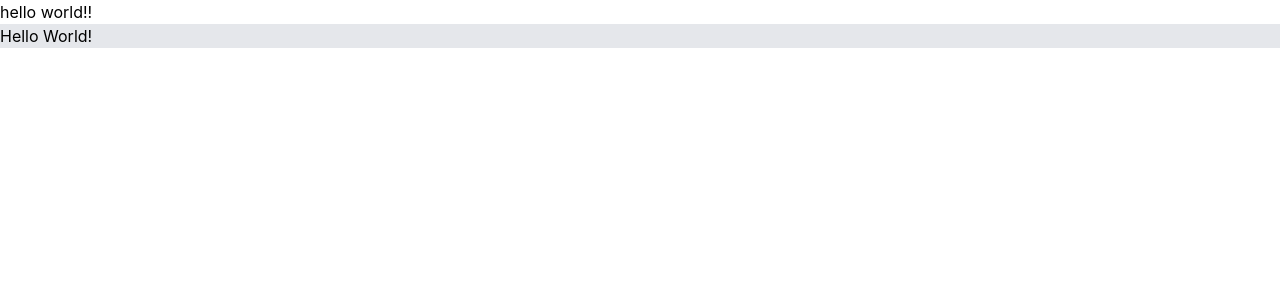
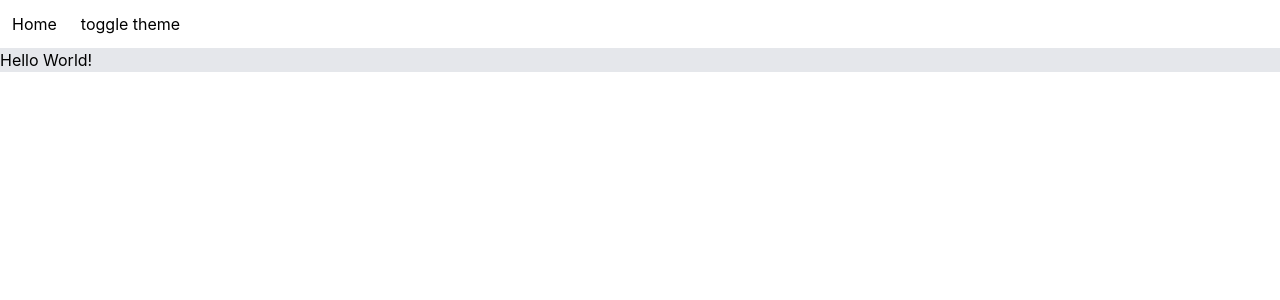
Before and after one commit to rangeeeer/gozarche, a Next.js app: page / in a window 1280 px wide. Shown: the top 300 px of the page. Built offline with nearby package versions, Linux system fonts and the light colour scheme.

Commit message:
making dark mode configuration

```diff
--- a/components/navs/MainNav.jsx
+++ b/components/navs/MainNav.jsx
@@ -1,7 +1,16 @@
+import Link from "next/link"
+import { useState, useEffect } from 'react'
+import { useTheme } from 'next-themes'
 export default function nav() {
+
+  const { theme, setTheme } = useTheme()
+  console.log(theme)
+  const [mounted, setMounted] = useState(false)
+  useEffect(() => setMounted(true), [])
   return (
-    <h1>
-      hello world!!
-    </h1>
+    <header>
+      <Link href="/" ><a className="p-3">Home</a></Link>
+      <button onClick={() => setTheme(theme === "light" ? 'dark' : 'light')} className="p-3 rounded dark:hover:ring-red-300 hover:ring-2 hover:ring-gray-300" aria-label="Toggle Dark Mode">toggle theme</button>
+    </header>
   )
 }
--- a/package.json
+++ b/package.json
@@ -12,6 +12,7 @@
     "@prisma/client": "^3.15.2",
     "next": "12.1.6",
     "next-auth": "^4.6.1",
+    "next-themes": "^0.2.0",
     "react": "18.2.0",
     "react-dom": "18.2.0"
   },
--- a/pages/_app.jsx
+++ b/pages/_app.jsx
@@ -1,6 +1,8 @@
 import '../styles/globals.css'
 import { SessionProvider } from "next-auth/react"
 import Head from 'next/head'
+import { ThemeProvider } from 'next-themes'
+
 
 function MyApp({
   Component,
@@ -11,9 +13,11 @@ function MyApp({
       <Head>
         <title>gozarche</title>
       </Head>
-      <SessionProvider session={session}>
-        <Component {...pageProps} />
-      </SessionProvider>
+      <ThemeProvider enableSystem={true} attribute="class">
+        <SessionProvider session={session}>
+          <Component {...pageProps} />
+        </SessionProvider>
+      </ThemeProvider>
     </>
   )
 }
--- a/tailwind.config.js
+++ b/tailwind.config.js
@@ -4,6 +4,7 @@ module.exports = {
     "./pages/**/*.{js,ts,jsx,tsx}",
     "./components/**/*.{js,ts,jsx,tsx}"
   ],
+  darkMode: 'class',
   theme: {
     extend: {},
   },
```
Also changed, not shown: 2 other files (tests, documents, lock files or other folders).
